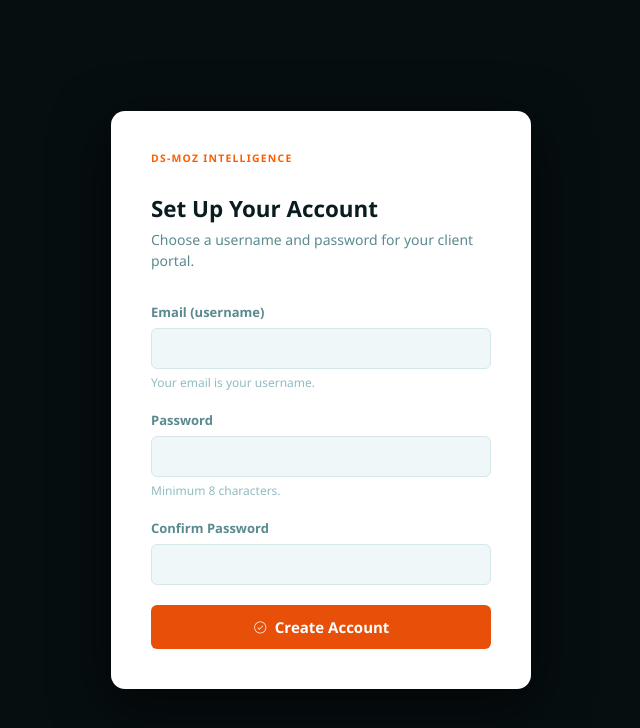
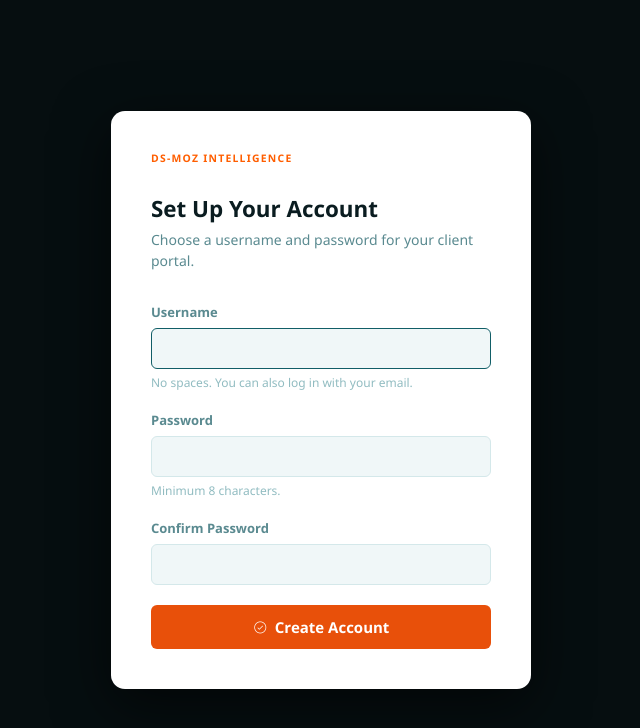
Before and after one commit to dsmoz/mcp-oauth-server, a Python web app: template src/portal/templates/portal_setup_password.html in a window 1280 px wide. Shown: the top 728 px of the page, without its empty margins (319-959 px from the left). Run offline with Jinja, Linux system fonts and the light colour scheme; the template is opened without the code that fills it, so the values that code supplies are empty.

Commit message:
Allow login with username or email
- Login tries portal_username first, falls back to created_by (email)
- Forgot-password searches both username and email; sends to registered email
- Setup-password: username is editable (no spaces), email shown as hint
- Server-side validation: no spaces in username

```diff
--- a/src/portal/templates/portal_setup_password.html
+++ b/src/portal/templates/portal_setup_password.html
@@ -90,11 +90,11 @@
 
   <form method="post" action="/portal/setup-password">
     <input type="hidden" name="token" value="{{ token }}">
-    <input type="hidden" name="username" value="{{ username }}">
     <div class="form-group">
-      <label>Email (username)</label>
-      <input type="text" value="{{ username }}" disabled style="background:#f0f7f8;color:#5A8A90;cursor:not-allowed">
-      <span class="hint">Your email is your username.</span>
+      <label for="username">Username</label>
+      <input type="text" id="username" name="username" required autocomplete="username"
+             value="{{ username }}" autofocus pattern="^\S+$" title="No spaces allowed">
+      <span class="hint">No spaces. You can also log in with your email.</span>
     </div>
     <div class="form-group">
       <label for="password">Password</label>
```
Also changed, not shown: src/portal/routes.py (+15 -3 lines).
